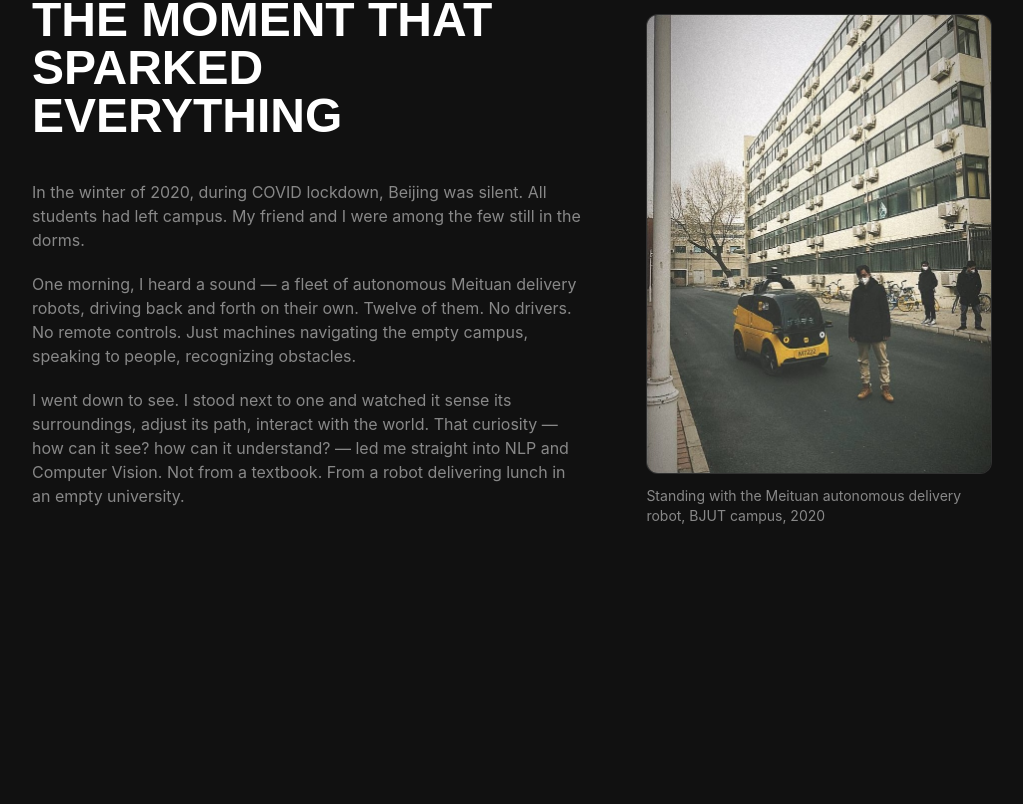
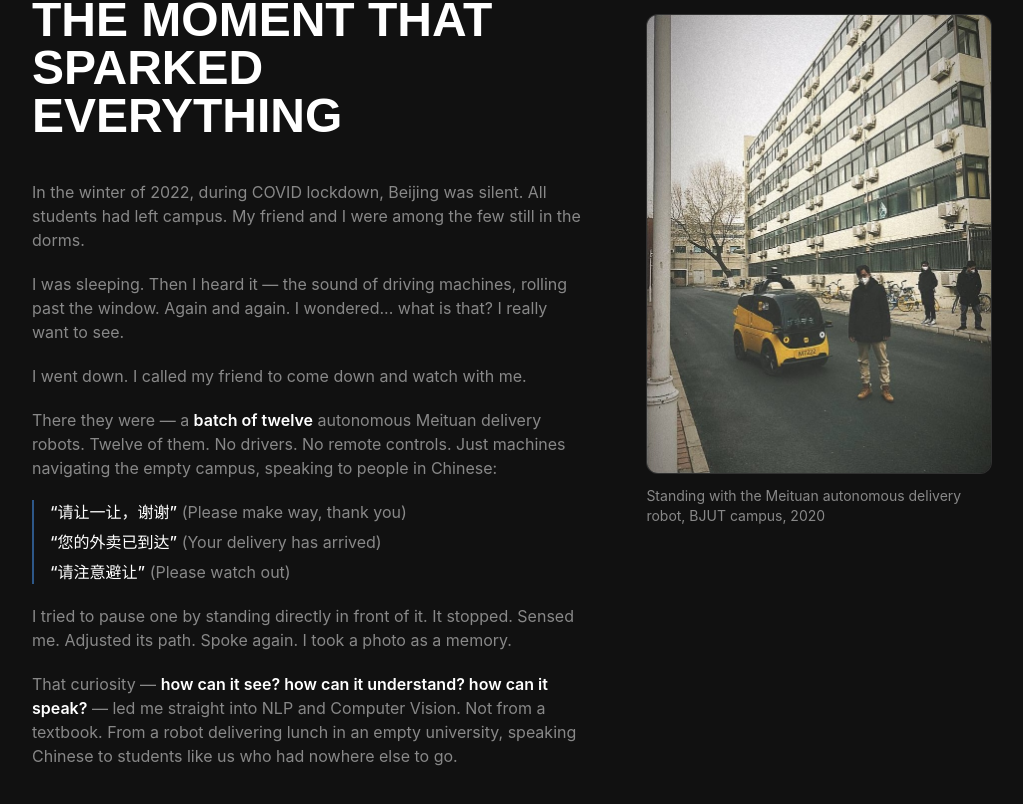
Before and after one commit to NityaSu/Publix, a Nuxt app: page / in a window 1280 px wide. Shown: the part 2412-3216 px from the top of the page, without its empty margins (128-1151 px from the left). Before the commit the page ends 3066 px from the top, so only its background shows below. Built offline with nearby package versions, Linux system fonts and the light colour scheme; a web font is replaced by a local one.

Commit message:
Refactor MediaSection to utilize structured story blocks with text and quotes; update narrative content to enhance storytelling and improve readability.

```diff
--- a/component/MediaSection.vue
+++ b/component/MediaSection.vue
@@ -15,10 +15,48 @@ const filterOptions: FilterOption[] = [
   { label: 'Watch Reel', value: 'video', icon: Film },
 ];
 
-const storyParagraphs: string[] = [
-  'In the winter of 2020, during COVID lockdown, Beijing was silent. All students had left campus. My friend and I were among the few still in the dorms.',
-  'One morning, I heard a sound — a fleet of autonomous Meituan delivery robots, driving back and forth on their own. Twelve of them. No drivers. No remote controls. Just machines navigating the empty campus, speaking to people, recognizing obstacles.',
-  'I went down to see. I stood next to one and watched it sense its surroundings, adjust its path, interact with the world. That curiosity — how can it see? how can it understand? — led me straight into NLP and Computer Vision. Not from a textbook. From a robot delivering lunch in an empty university.',
+interface QuoteLine {
+  chinese: string;
+  translation: string;
+}
+
+type StoryBlock =
+  | { type: 'text'; html: string }
+  | { type: 'quote'; lines: QuoteLine[] };
+
+const storyBlocks: StoryBlock[] = [
+  {
+    type: 'text',
+    html: 'In the winter of 2022, during COVID lockdown, Beijing was silent. All students had left campus. My friend and I were among the few still in the dorms.',
+  },
+  {
+    type: 'text',
+    html: 'I was sleeping. Then I heard it — the sound of driving machines, rolling past the window. Again and again. I wondered... what is that? I really want to see.',
+  },
+  {
+    type: 'text',
+    html: 'I went down. I called my friend to come down and watch with me.',
+  },
+  {
+    type: 'text',
+    html: 'There they were — a <strong class="text-white font-semibold">batch of twelve</strong> autonomous Meituan delivery robots. Twelve of them. No drivers. No remote controls. Just machines navigating the empty campus, speaking to people in Chinese:',
+  },
+  {
+    type: 'quote',
+    lines: [
+      { chinese: '请让一让，谢谢', translation: 'Please make way, thank you' },
+      { chinese: '您的外卖已到达', translation: 'Your delivery has arrived' },
+      { chinese: '请注意避让', translation: 'Please watch out' },
+    ],
+  },
+  {
+    type: 'text',
+    html: 'I tried to pause one by standing directly in front of it. It stopped. Sensed me. Adjusted its path. Spoke again. I took a photo as a memory.',
+  },
+  {
+    type: 'text',
+    html: 'That curiosity — <strong class="text-white font-semibold">how can it see? how can it understand? how can it speak?</strong> — led me straight into NLP and Computer Vision. Not from a textbook. From a robot delivering lunch in an empty university, speaking Chinese to students like us who had nowhere else to go.',
+  },
 ];
 
 const navigationStore = useNavigationStore();
@@ -74,13 +112,27 @@ useIntersectionObserver(
         </h2>
 
         <div class="mt-8 md:mt-10 space-y-5">
-          <p
-            v-for="paragraph in storyParagraphs"
-            :key="paragraph"
-            class="text-muted text-sm md:text-base leading-relaxed"
-          >
-            {{ paragraph }}
-          </p>
+          <template v-for="(block, index) in storyBlocks" :key="index">
+            <p
+              v-if="block.type === 'text'"
+              class="text-muted text-sm md:text-base leading-relaxed"
+              v-html="block.html"
+            />
+
+            <blockquote
+              v-else
+              class="border-l-2 border-accent/50 pl-4 space-y-1.5 my-2"
+            >
+              <p
+                v-for="line in block.lines"
+                :key="line.chinese"
+                class="text-sm md:text-base leading-relaxed"
+              >
+                <span class="text-white font-medium">“{{ line.chinese }}”</span>
+                <span class="text-muted"> ({{ line.translation }})</span>
+              </p>
+            </blockquote>
+          </template>
         </div>
       </div>
 
```
